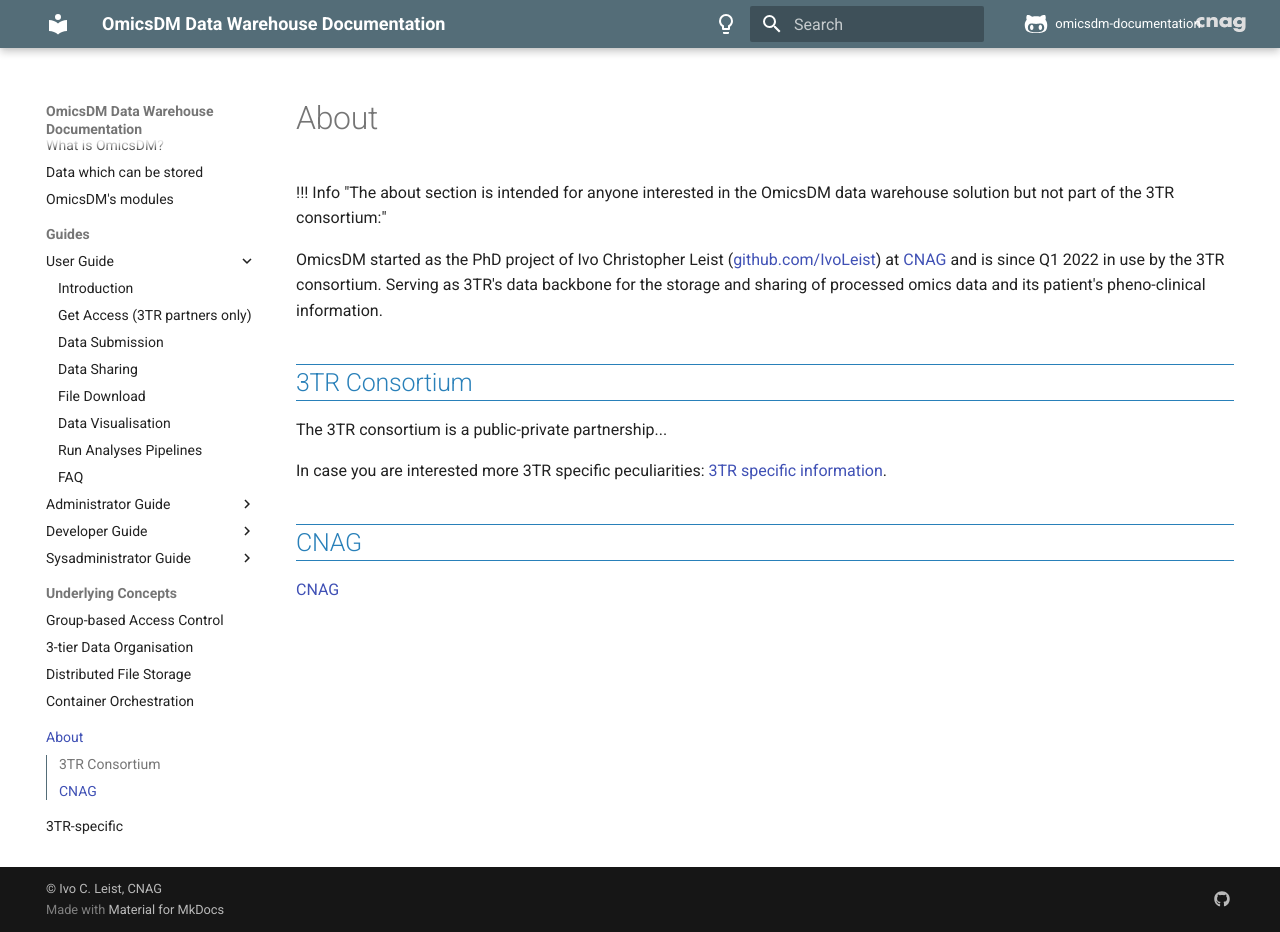
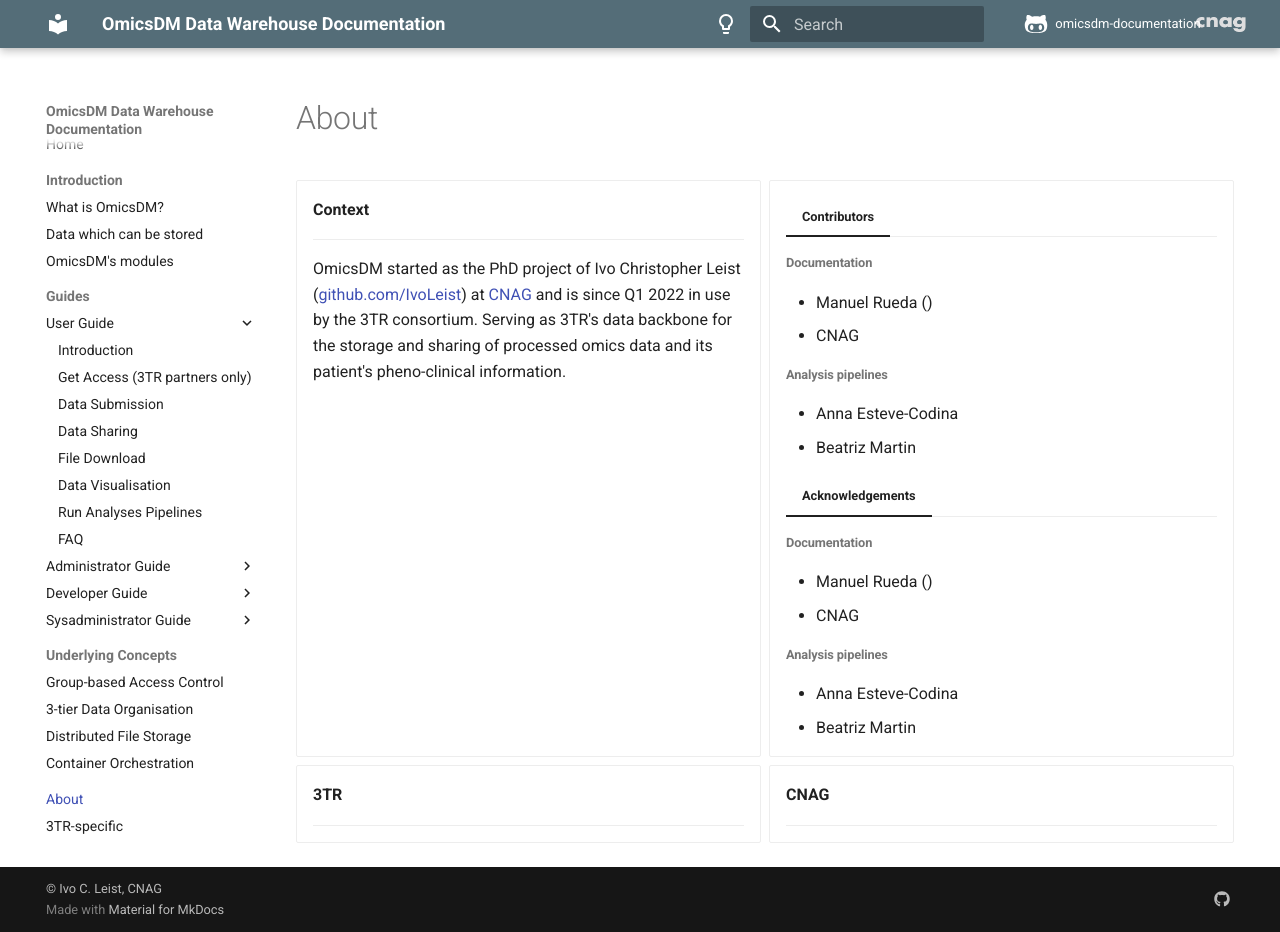
Before and after one commit to CNAG-Biomedical-Informatics/omicsdm-documentation, an MkDocs documentation site: the page built from docs/content/about.md, in a window 1280 px wide and 932 px high. Built offline with MkDocs 1.6.1 and Material for MkDocs 9.7.7, drawn with Linux system fonts in a browser that asks for light colours; comment, search, counter and statistics services are not loaded.

Commit message:
tried to improve the about page

```diff
--- a/docs/content/about.md
+++ b/docs/content/about.md
@@ -1,20 +1,43 @@
 # About
 
-!!! Info "The about section is intended for anyone interested in the OmicsDM data warehouse
-solution but not part of the 3TR consortium:"
+<div class="grid cards" markdown>
 
-OmicsDM started as the PhD project of Ivo Christopher Leist (https://github.com/IvoLeist)
-at [CNAG](https://www.cnag.eu) and is since Q1 2022 in use by the 3TR consortium.
-Serving as 3TR's data backbone for the storage and sharing of processed omics data
-and its patient's pheno-clinical information.
+  - __Context__
 
-## 3TR Consortium
+    ---
 
-The 3TR consortium is a public-private partnership...
+    OmicsDM started as the PhD project of Ivo Christopher Leist (https://github.com/IvoLeist)
+    at [CNAG](https://www.cnag.eu) and is since Q1 2022 in use by the 3TR consortium.
+    Serving as 3TR's data backbone for the storage and sharing of processed omics data
+    and its patient's pheno-clinical information.
 
-In case you are interested more 3TR specific peculiarities:
-[3TR specific information](../3tr-specific-info).
+  -
 
-## CNAG
+    === "Contributors"
+    ###### Documentation
+      - Manuel Rueda ()
+      - CNAG
 
-[CNAG](https://www.cnag.eu)
+    ###### Analysis pipelines
+      - Anna Esteve-Codina
+      - Beatriz Martin
+
+    === "Acknowledgements"
+    ###### Documentation
+      - Manuel Rueda ()
+      - CNAG
+
+    ###### Analysis pipelines
+      - Anna Esteve-Codina
+      - Beatriz Martin
+
+   - __3TR__
+
+    ---
+
+
+  -  __CNAG__
+
+    ---
+
+</div>
```
Also changed, not shown: docs/content/user-guide/data-submission/index.md (+0 -1 lines).
